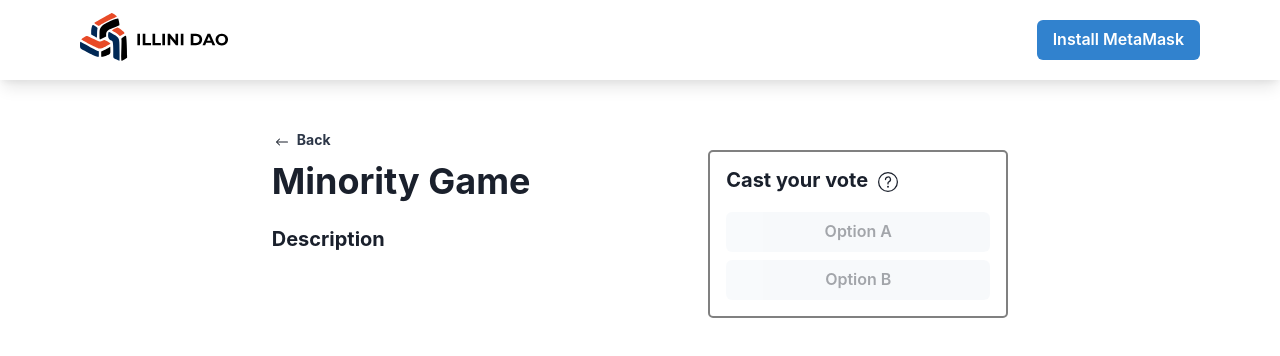
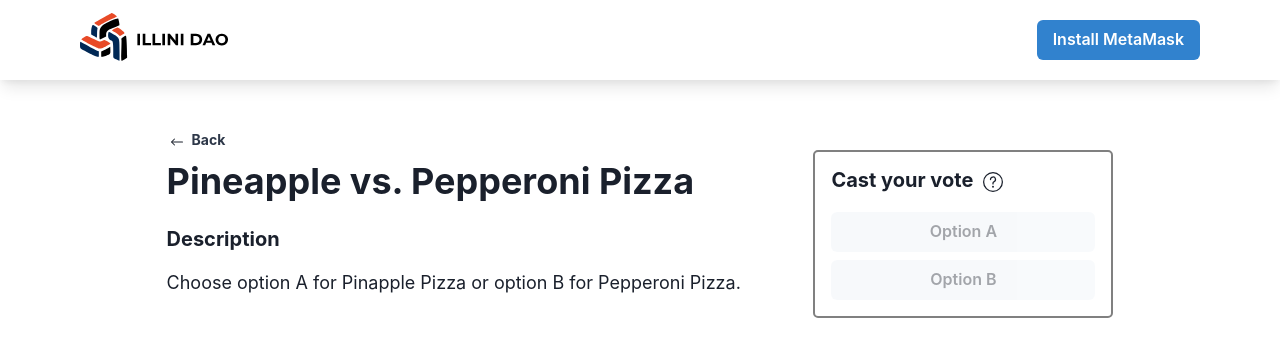
Before and after one commit to IlliniBlockchain/dao-token, a React (Create React App) app in the folder client/: page /proposals/1 in a window 1280 px wide. Shown: the top 356 px of the page. Built offline with nearby package versions, Linux system fonts and the light colour scheme.

Commit message:
Hard code proposal description to pizza preference

```diff
--- a/client/src/pages/FullScreenProposal.jsx
+++ b/client/src/pages/FullScreenProposal.jsx
@@ -109,11 +109,12 @@ export const FullScreenProposal = () => {
                 Back
               </Text>
             </Button>
-            <Heading>Minority Game</Heading>
+            <Heading>Pineapple vs. Pepperoni Pizza</Heading>
             <Heading size="md" as="h5" mt={6}>
               Description
             </Heading>
             <Text mt={4} lineHeight="1.75" fontSize="18px">
+              Choose option A for Pinapple Pizza or option B for Pepperoni Pizza.
             </Text>
           </Box>
           <Box
```
